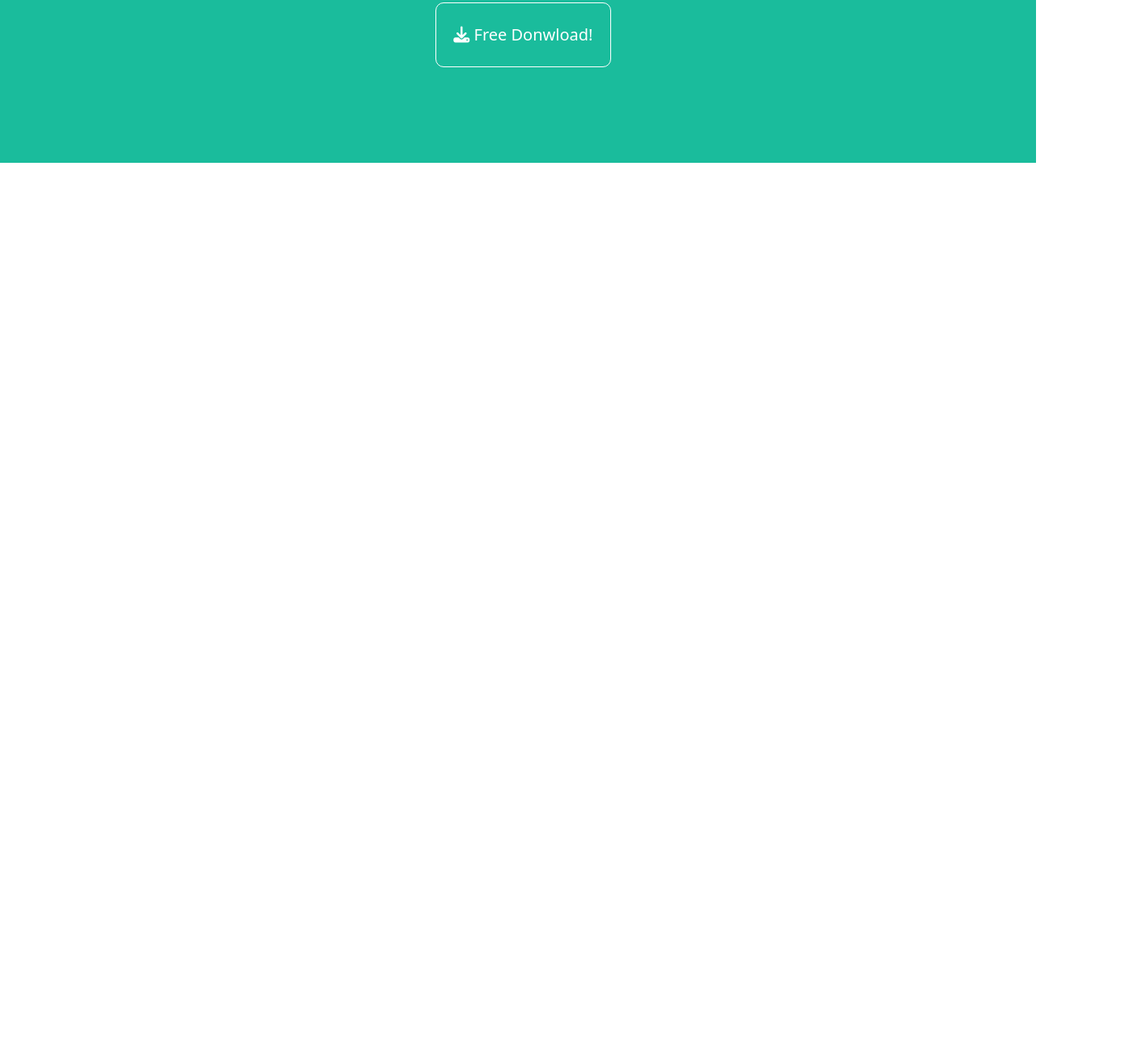
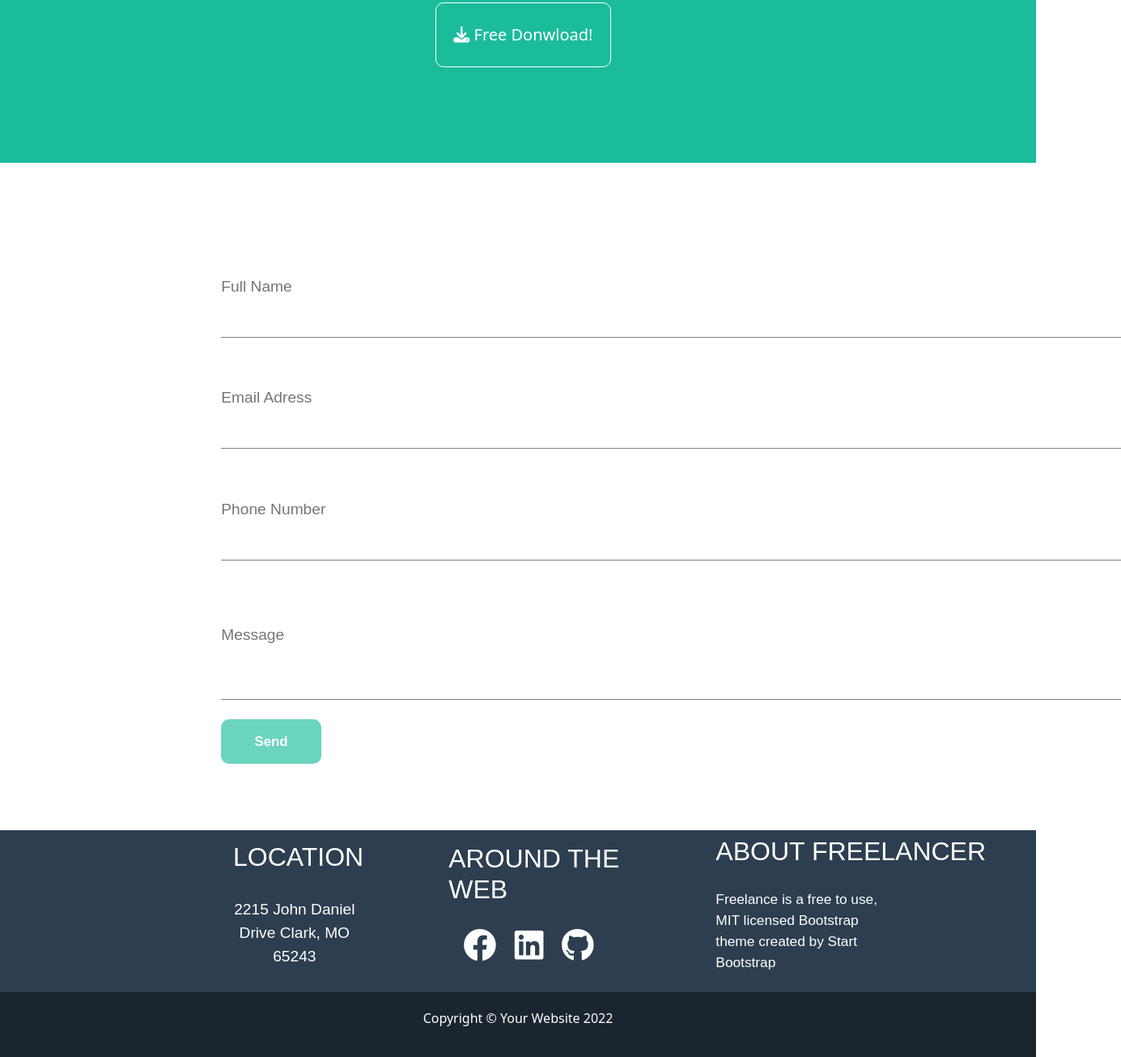
Before and after one commit to mmustafayev213-3/Freelancer, a plain HTML site: page index.html in a window 1280 px wide. Shown: the part 519-1824 px from the top of the page at 81% size, 1385 px wide, since content can reach past the window. Before the commit the page ends 800 px from the top, so only its background shows below. Drawn offline with nearby package versions, Linux system fonts and the light colour scheme.

Commit message:
MuradCode

```diff
--- a/assets/css/style.css
+++ b/assets/css/style.css
@@ -81,6 +81,187 @@ Rovsen-End */
 }
 /* Elvin-End */
 
-/* Murad-Start
 
-Murad-End  */
+
+
+/* Murad-Start */
+
+.contactcontainer{
+    width: 100%;
+    height: 85vh;
+    display: flex;
+    align-items: center;
+    justify-content: center;
+    background-color:;
+    font-family: sans-serif;
+}
+
+.contacth{
+    color: #2C3E50;
+    margin-top: -33%;
+    font-weight: 800;
+    font-size: 290%;
+}
+
+.contactstar .lines{
+    width: 100%;
+    max-width: 7rem;
+    height: 0.25rem;
+    background-color: #2c3e50;
+    border-radius: 1rem;
+    border-color: #2c3e50;
+}
+
+.five-pointed-star {
+    --star-color:#2C3E50;
+    top: 104%;
+    left: 49.5%;
+    margin:1em auto;
+    font-size:1.4em;
+    position: absolute;
+    display: block;
+    width: 0px;
+    height: 0px;
+    border-right: 1em solid transparent;
+    border-bottom: 0.7em solid var(--star-color);
+    border-left: 1em solid transparent;
+    transform: rotate(35deg);
+
+}
+.five-pointed-star:before {
+    border-bottom: 0.8em solid var(--star-color);
+    border-left: 0.3em solid transparent;
+    border-right: 0.3em solid transparent;
+    position: absolute;
+    height: 0;
+    width: 0;
+    top: -0.45em;
+    left: -0.65em;
+    display: block;
+    content:"";
+    transform: rotate(-35deg);
+
+}
+.five-pointed-star:after {
+    position: absolute;
+    display: block;
+    top: 0.03em;
+    left: -1.05em;
+    width: 0;
+    height: 0;
+    border-right: 1em solid transparent;
+    border-bottom: 0.7em solid var(--star-color);
+    border-left: 1em solid transparent;
+    transform: rotate(-70deg);
+    content:"";
+}
+
+.inputsm{
+    display: flex;
+    flex-direction: column;
+    position: absolute;
+    margin-top: 11%;
+    margin-right: 38%;
+
+}
+
+.inputmurad{
+    margin-top: 5%;
+    border: none;
+    border-bottom: 1px solid gray;
+    color: #2C3E50;
+    font-size: 120%;
+}
+
+.inputmurad:focus{
+    outline: none;
+    padding-bottom: 35px;
+}
+
+.inputmurad2{
+    width: 450%;
+    height: 125px;
+}
+
+.btnmurad{
+    width: 50%;
+    height: 55px;
+    background-color: #6BD4BF;
+    color: white;
+    border: none;
+    border-radius: 10px;
+    font-size: 105%;
+    font-weight: 700;
+}
+
+.inptt{
+    height: 20vh;
+}
+
+.footer1{
+    width: 100%;
+    height: 25vh;
+    background-color: #2C3E50;
+    color: white;
+    font-family: sans-serif;
+    display: flex;
+    flex-direction: row;
+    justify-content: center;
+    align-items: center;
+    padding-left: 22.5%;
+
+}
+
+.footer1text1{
+    text-align: center;
+    margin-right: 5%;
+}
+
+.footer1h1{
+    margin-right: 30%;
+}
+
+.footer1span{
+    width: 70%;
+    font-size: 120%;
+}
+
+.footer2{
+    width: 100%;
+    height: 10vh;
+    background-color: #1A252F;
+    display: flex;
+    justify-content: center;
+    align-items: center;
+    color: white;
+}
+
+
+.footer1text2{
+    margin-right: 15%;
+    margin-top: -2%;
+}
+
+.footer1h2{
+    width: 120%;
+}
+
+.footlogo{
+    font-size: 255%;
+    padding-top: 12%;
+    padding-left: 10%;
+}
+
+.footlogo:hover{
+    color: cyan;
+}
+
+
+.footer1p{
+    font-size: 108%;
+    width: 55%;
+    padding-top: 5%;
+}
+
+
+/*Murad-End  */
--- a/index.html
+++ b/index.html
@@ -7,6 +7,7 @@
     <!-- CSS only -->
     <link href="https://cdn.jsdelivr.net/npm/bootstrap@5.2.2/dist/css/bootstrap.min.css" rel="stylesheet" integrity="sha384-Zenh87qX5JnK2Jl0vWa8Ck2rdkQ2Bzep5IDxbcnCeuOxjzrPF/et3URy9Bv1WTRi" crossorigin="anonymous">
     <link rel="stylesheet" href="https://cdnjs.cloudflare.com/ajax/libs/font-awesome/6.2.1/css/all.min.css">
+    <link rel="stylesheet" href="https://cdnjs.cloudflare.com/ajax/libs/font-awesome/6.2.1/css/all.min.css" integrity="sha512-MV7K8+y+gLIBoVD59lQIYicR65iaqukzvf/nwasF0nqhPay5w/9lJmVM2hMDcnK1OnMGCdVK+iQrJ7lzPJQd1w==" crossorigin="anonymous" referrerpolicy="no-referrer" />
     <link rel="stylesheet" href="assets/css/style.css">
     <title>Document</title>
 </head>
@@ -40,9 +41,55 @@
         </section>
     <!-- Elvin-End -->
 
-     <!-- Murad-Start
+     <!-- Murad-Start -->
+     <div id="CONTACTNAVBAR" class="contactcontainer">
+        <h1 class="contacth">CONTACT ME</h1>
+        <div class="contactstar">
+            <div class="linesmurad"></div>
+            <div class="five-pointed-star"></div>
+            <div class="linesmurad"></div>
+        </div>
+        <form class="inputsm" action="">
+            <input class="inputmurad inputmurad2" type="text" placeholder="Full Name" required>
+            <input class="inputmurad inputmurad2" type="email" placeholder="Email Adress" required>
+            <input class="inputmurad inputmurad2" type="tel" placeholder="Phone Number" required>
+            <input class="inputmurad inputmurad2 inptt" type="textarea" placeholder="Message" required>
+            <br>
+            <button class="btnmurad">Send</button>
+        </form>
+    </div>
 
-     Murad-End -->
+    <br>
+    <br>
+    <br>
+    <br>
+    <br>
+    <br>
+
+    <div class="footer1">
+        <div class="footer1text1">
+            <h2 class="footer1h1">LOCATION</h2>
+            <br>
+            <p class="footer1span">2215 John Daniel Drive Clark, MO 65243</p>
+        </div>
+        <div class="footer1text2">
+            <h2 class="footer1h2">AROUND THE WEB</h2>
+            <div class="footericons">
+                <i class="fa-brands fa-facebook footlogo"></i>
+                <i class="fa-brands fa-linkedin footlogo"></i>
+                <i class="fa-brands fa-github footlogo"></i>
+            </div>
+        </div>
+        <div class="footer1text3">
+            <h2 class="footer1h3">ABOUT FREELANCER</h2>
+            <p class="footer1p">Freelance is a free to use, MIT licensed Bootstrap theme created by Start Bootstrap</p>
+        </div>
+    </div>
+
+    <div class="footer2">
+        <p>Copyright © Your Website 2022</p>
+    </div>
+ <!-- Murad-End -->
 
 </body>
 </html>
```
